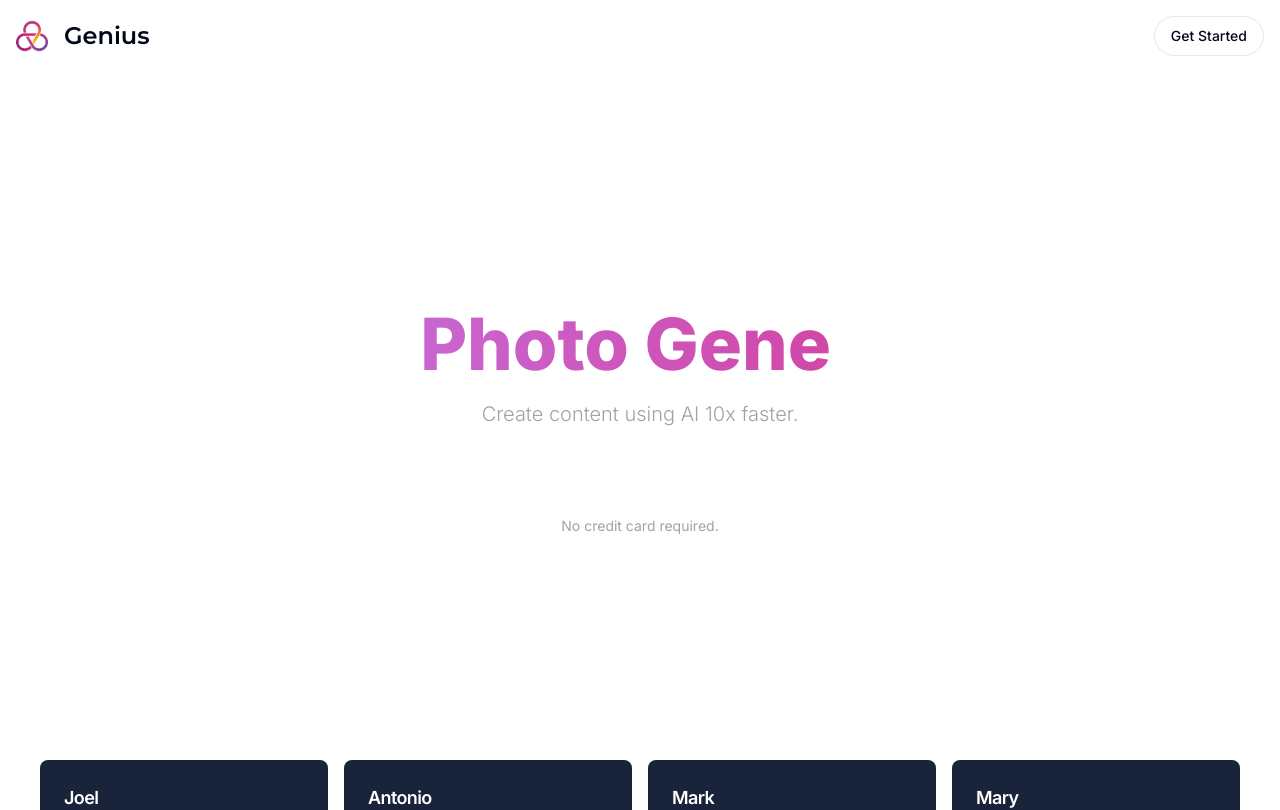
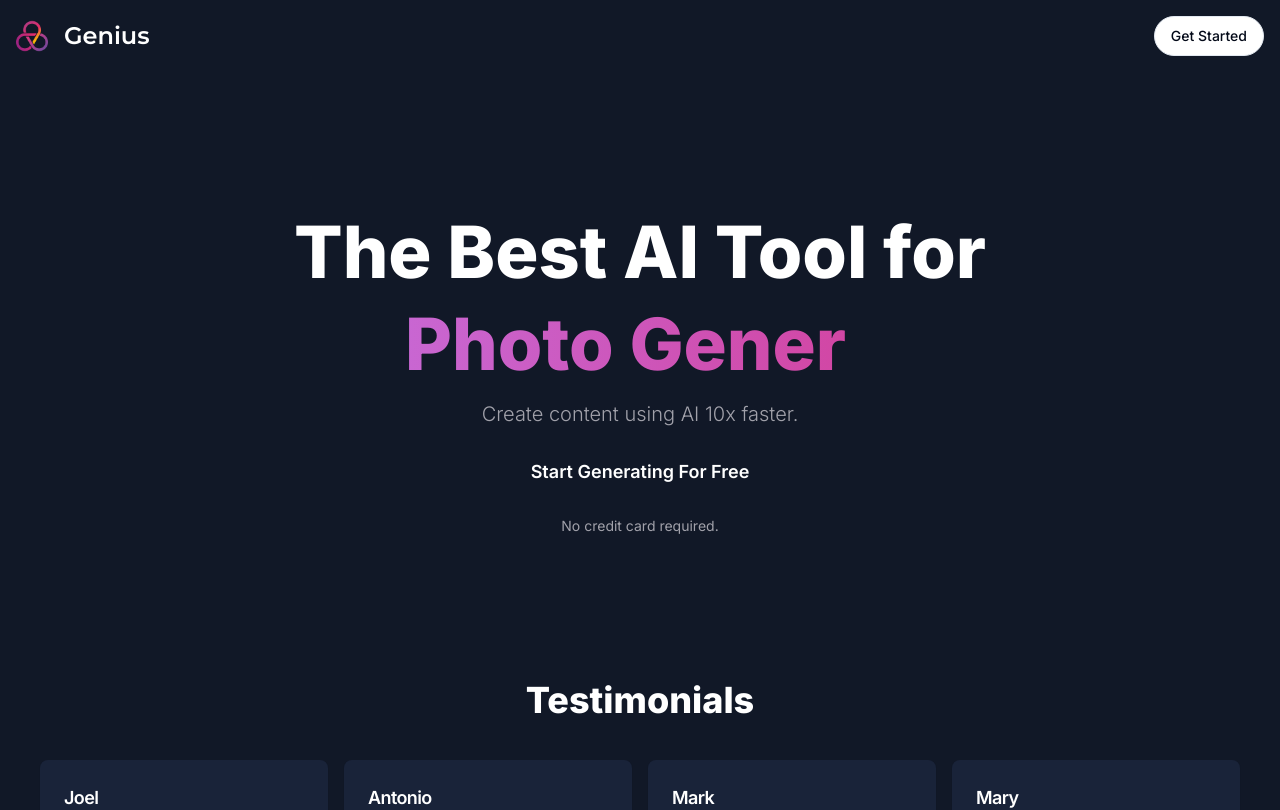
Before and after one commit to dandamudi2/saas-ai, a Next.js app: page / in a window 1280 px wide. Shown: the top 810 px of the page. Built offline with nearby package versions, Linux system fonts and the light colour scheme; no server answers.

Commit message:
landingpage changes

```diff
--- a/app/(landing)/layout.tsx
+++ b/app/(landing)/layout.tsx
@@ -1,7 +1,7 @@
 const LandingLayout = ({ children }: { children: React.ReactNode }) => {
   return (
-    <main className="h-full hg-[#111827] overflow-auto">
-      <div className="mx-auto max-w-screen-xl h-full">{children}</div>
+    <main className="h-full bg-[#111827] overflow-auto">
+      <div className="mx-auto max-w-screen-xl h-full w-full">{children}</div>
     </main>
   );
 };
--- a/components/landing-navbar.tsx
+++ b/components/landing-navbar.tsx
@@ -19,7 +19,9 @@
         <div className="relative h-8 w-8 mr-4">
           <Image fill alt="Logo" src="/logo.png" />
         </div>
-        <h1 className={cn("text-2xl font-bold ", font.className)}>Genius</h1>
+        <h1 className={cn("text-2xl font-bold text-white", font.className)}>
+          Genius
+        </h1>
       </Link>
       <div className="flex items-center gap-x-2">
         <Link href={isSignedIn ? "/dashboard" : "/sign-up"}>
```
